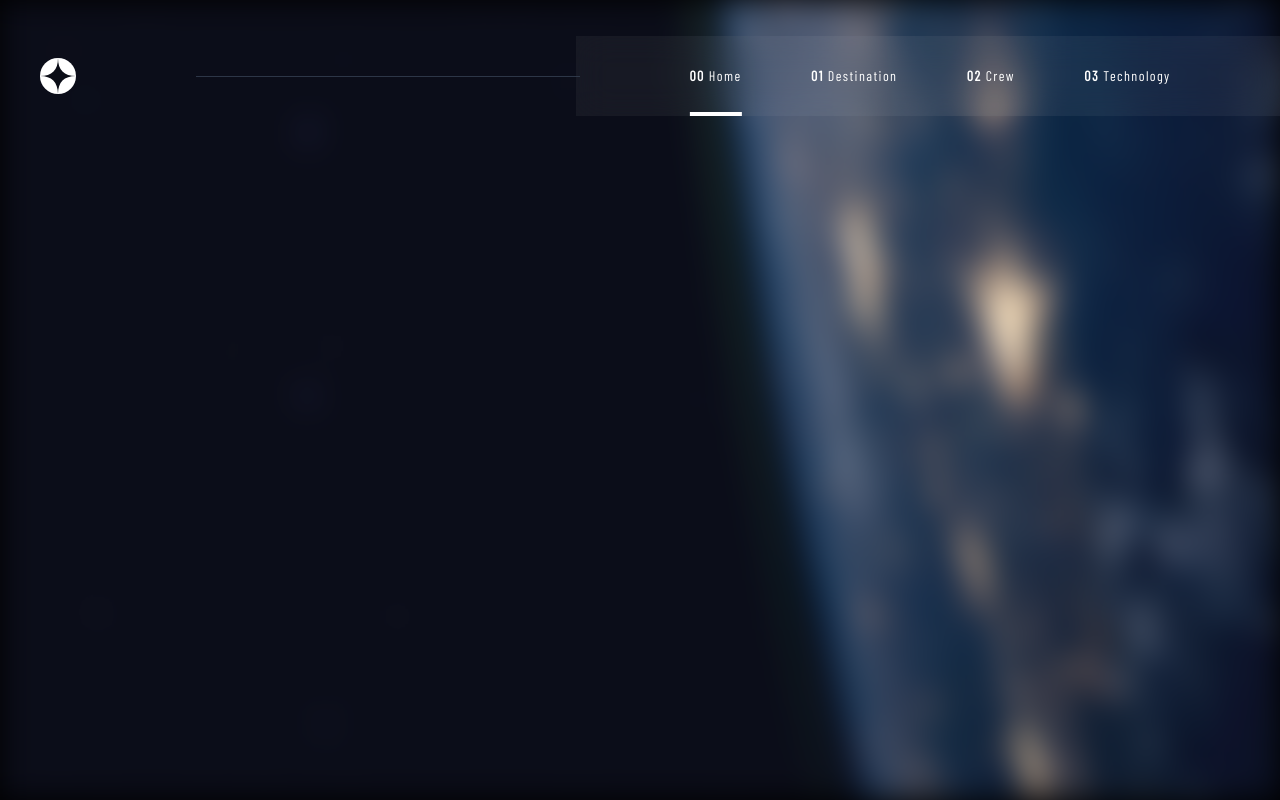
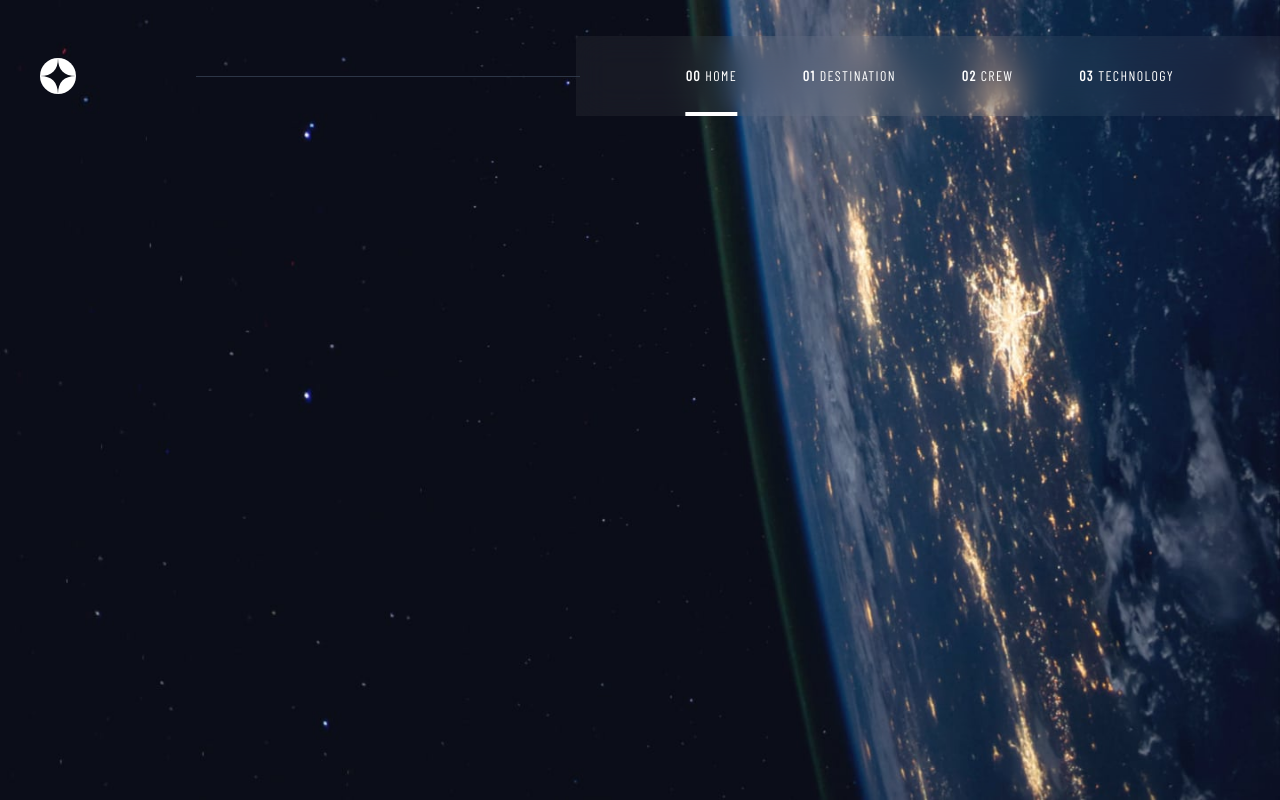
Before and after one commit to syed-45/space-tourism-frontendmentors-proj, a Next.js app: page / in a window 1280 px wide. Built offline with nearby package versions, Linux system fonts and the light colour scheme; a web font is replaced by a local one.

Commit message:
integrate next navigation with seperate pages

```diff
--- /dev/null
+++ b/app/components/all-bg-images.tsx
@@ -0,0 +1,43 @@
+"use client"
+import { Activity, } from "react";
+import { BgImage } from "./bg-image";
+import { usePathname } from "next/navigation";
+
+const bgSources = {
+    'home': '/home/background-home-desktop.jpg',
+    'destination': '/destination/background-destination-desktop.jpg',
+    'crew': '/crew/background-crew-desktop.jpg',
+    'technology' : '/technology/background-technology-desktop.jpg'
+}
+
+export const AllBgImages = () => {
+    const pathname = usePathname()
+    const segments = pathname.split('/')
+    const currPage = segments[1] === "" ? "home" : segments[1]
+
+    return (
+        <>
+            <Activity
+                mode={currPage === "home" ? "visible" : "hidden"}
+            >
+                <BgImage src={bgSources[currPage as keyof typeof bgSources]}/>
+            </Activity>
+            <Activity
+                mode={currPage === "destination" ? "visible" : "hidden"}
+            >
+                <BgImage src={bgSources[currPage as keyof typeof bgSources]}/>
+            </Activity>
+            <Activity
+                mode={currPage === "crew" ? "visible" : "hidden"}
+            >
+                <BgImage src={bgSources[currPage as keyof typeof bgSources]}/>
+            </Activity>
+            <Activity
+                mode={currPage === "technology" ? "visible" : "hidden"}
+            >
+                <BgImage src={bgSources[currPage as keyof typeof bgSources]}/>
+            </Activity>
+        </>
+
+    )
+}
--- a/app/components/bg-image.tsx
+++ b/app/components/bg-image.tsx
@@ -5,7 +5,7 @@ export const BgImage = ({src}: {src: string}) => {
         <Image src={src}
             width={9999}
             height={9999}
-            className="[grid-area:1/1] w-full h-screen object-cover hidden lg:block starting:blur-lg transition duration-700"
+            className="[grid-area:1/1] w-full h-screen object-cover hidden lg:block starting:blur-lg transition-discrete transition duration-700"
             alt={src.slice(0,-4)}
         />
     )
--- a/app/components/header.tsx
+++ b/app/components/header.tsx
@@ -1,34 +1,47 @@
-import { Dispatch, JSX, SetStateAction } from "react"
+"use client"
+import { JSX } from "react"
 import Image from "next/image"
-import { NavigationLink } from "./navigation-link"
+import Link from "next/link"
+import { usePathname } from "next/navigation"
 
-interface IHeaderProps {
-  pageNo: number
-  setPageNo: Dispatch<SetStateAction<number>>
-}
+export const Header = ():JSX.Element => {
+  const pathname = usePathname()
+  const segments = pathname.split('/')
+  const currPage = segments[1] === "" ? "home" : segments[1]
 
-const links = [
-    'Home',
-    'Destination',
-    'Crew',
-    'Technology'
-]
-
-export const Header = ({pageNo, setPageNo}: IHeaderProps):JSX.Element => {
     return (
         <header className="w-full h-20 mt-9 flex items-center gap-10">
           <Image alt="logo" src={'/shared/logo.svg'} width={1000} height={1000} className="w-9" />
           <div className="h-[0.8px] bg-gray-700/80 w-[32%] ml-20"></div>
           <nav className="flex justify-evenly grow">
-            {links.map((link, num) => {
-              return <NavigationLink
-                          key={link}
-                          link={link}
-                          num={num}
-                          pageNo={pageNo}
-                          onClickFn={() => setPageNo(num)}
-                      />
-            })}
+            <Link
+              href={"/"}
+              className={`text-sm cursor-pointer tracking-widest font-Barlow-Condensed relative`}
+            >
+                <span className="font-bold">00</span>    {"HOME"}
+                <div className={`${currPage === "home" ? 'scale-x-200 opacity-100 translate-0' : ""} absolute top-11.5 left-1/2 -translate-x-1/2 w-[50%] h-1 transition duration-300 bg-white opacity-0`}></div>
+            </Link>
+            <Link
+              href={"/destination"}
+              className={`text-sm cursor-pointer tracking-widest font-Barlow-Condensed relative`}
+            >
+                <span className="font-bold">01</span>    {"DESTINATION"}
+                <div className={`${currPage === "destination" ? 'scale-x-200 opacity-100 translate-0' : ""} absolute top-11.5 left-1/2 -translate-x-1/2 w-[50%] h-1 transition duration-300 bg-white opacity-0`}></div>
+            </Link>
+            <Link
+              href={"/crew"}
+              className={`text-sm cursor-pointer tracking-widest font-Barlow-Condensed relative`}
+            >
+                <span className="font-bold">02</span>    {"CREW"}
+                <div className={`${currPage === "crew" ? 'scale-x-200 opacity-100 translate-0' : ""} absolute top-11.5 left-1/2 -translate-x-1/2 w-[50%] h-1 transition duration-300 bg-white opacity-0`}></div>
+            </Link>
+            <Link
+              href={"/technology"}
+              className={`text-sm cursor-pointer tracking-widest font-Barlow-Condensed relative`}
+            >
+                <span className="font-bold">03</span>    {"TECHNOLOGY"}
+                <div className={`${currPage === "technology" ? 'scale-x-200 opacity-100 translate-0' : ""} absolute top-11.5 left-1/2 -translate-x-1/2 w-[50%] h-1 transition duration-300 bg-white opacity-0`}></div>
+            </Link>
           </nav>
         </header>
     )
--- a/app/components/main.tsx
+++ /dev/null
@@ -1,15 +0,0 @@
-import { Dispatch, JSX, SetStateAction } from "react"
-import Image from "next/image"
-
-interface IMainProps {
-  pageNo: number
-  setPageNo: Dispatch<SetStateAction<number>>
-}
-
-export const Main = ({pageNo, setPageNo}: IMainProps):JSX.Element => {
-    return (
-        <main className="w-full">
-
-        </main>
-    )
-}
--- a/app/components/navigation-link.tsx
+++ /dev/null
@@ -1,18 +0,0 @@
-interface INavigationLink {
-    num: number
-    link: string
-    pageNo: number
-    onClickFn: () => void
-}
-
-export const NavigationLink = ({num, link, onClickFn, pageNo}: INavigationLink) => {
-    return (
-        <button
-            onClick={onClickFn}
-            className={`text-sm cursor-pointer tracking-widest font-Barlow-Condensed relative`}
-        >
-            <span className="font-bold">0{num}</span>    {link}
-            <div className={`${pageNo===num ? 'scale-x-200 opacity-100 translate-0' : ""} absolute top-11.5 left-1/2 -translate-x-1/2 w-[50%] h-1 transition duration-300 bg-white opacity-0`}></div>
-        </button>
-    )
-}
--- /dev/null
+++ b/app/crew/page.tsx
@@ -0,0 +1,9 @@
+
+
+export default function Crew() {
+  return (
+    <div className="[grid-area:1/1]">
+      hello
+    </div>
+  );
+}
--- /dev/null
+++ b/app/destination/page.tsx
@@ -0,0 +1,9 @@
+
+
+export default function Destination() {
+  return (
+    <div className="[grid-area:1/1]">
+      hello
+    </div>
+  );
+}
--- a/app/layout.tsx
+++ b/app/layout.tsx
@@ -1,6 +1,8 @@
 import type { Metadata } from "next";
 import { Bellefair, Barlow, Barlow_Condensed } from "next/font/google";
 import "./globals.css";
+import { AllBgImages } from "./components/all-bg-images";
+import { Header } from "./components/header";
 
 const fontBellefair = Bellefair({
   variable: "--font-Bellefair",
@@ -34,7 +36,14 @@ export default function RootLayout({
       className={`${fontBellefair.variable} ${fontBarlow.variable} ${fontBarlowCondensed.variable} h-full antialiased`}
     >
       <link rel="icon" type="image/png" sizes="32x32" href="./favicon-32x32.png"></link>
-      <body className="min-h-full">{children}</body>
+      <body className="min-h-full grid">
+        <AllBgImages/>
+        <div className="[grid-area:1/1] z-5 absolute h-20 top-9 right-0 w-[55%] bg-white/5 backdrop-blur-lg"></div>
+        <div className="[grid-area:1/1] z-10 flex flex-col lg:max-w-7xl lg:mx-auto w-full lg:px-10">
+          <Header/>
+          {children}
+        </div>
+      </body>
     </html>
   );
 }
--- a/app/page.tsx
+++ b/app/page.tsx
@@ -1,37 +1,9 @@
-"use client"
-import { Activity, JSX, useState } from "react";
-import { Header } from "./components/header";
-import { Main } from "./components/main";
-import { BgImage } from "./components/bg-image";
 
-const bgSources = [
-  '/home/background-home-desktop.jpg',
-  '/destination/background-destination-desktop.jpg',
-  '/crew/background-crew-desktop.jpg',
-  '/technology/background-technology-desktop.jpg'
-]
 
 export default function Home() {
-  const [pageNo, setPageNo] = useState(0)
+
   return (
-    <div className="w-full grid">
-      {bgSources.map((src, idx) => {
-        return (
-          <Activity
-            key={src}
-            mode={pageNo===idx ? "visible" : "hidden"}
-          >
-            <BgImage src={src} />
-          </Activity>
-        )
-      })}
-
-
-      <div className="[grid-area:1/1] z-10 flex flex-col lg:max-w-7xl lg:mx-auto w-full lg:px-10">
-        <Header pageNo={pageNo} setPageNo={setPageNo}/>
-        <Main pageNo={pageNo} setPageNo={setPageNo}/>
-      </div>
-      <div className="[grid-area:1/1] z-5 absolute h-20 top-9 right-0  w-[55%] bg-linear-to-r bg-white/5 backdrop-blur-lg"></div>
-    </div>
+    <>
+    </>
   );
 }
--- /dev/null
+++ b/app/technology/page.tsx
@@ -0,0 +1,9 @@
+
+
+export default function Technology() {
+  return (
+    <div className="[grid-area:1/1]">
+      hello
+    </div>
+  );
+}
```
